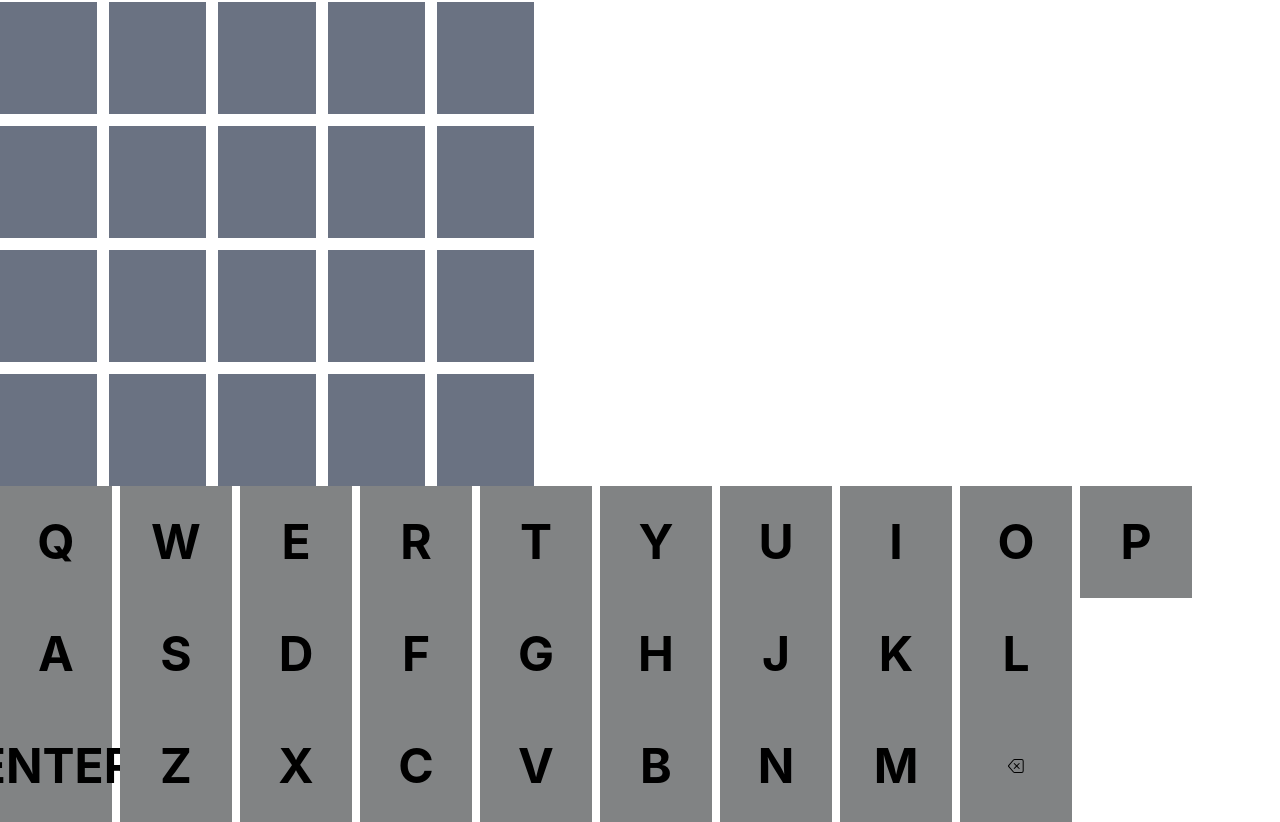
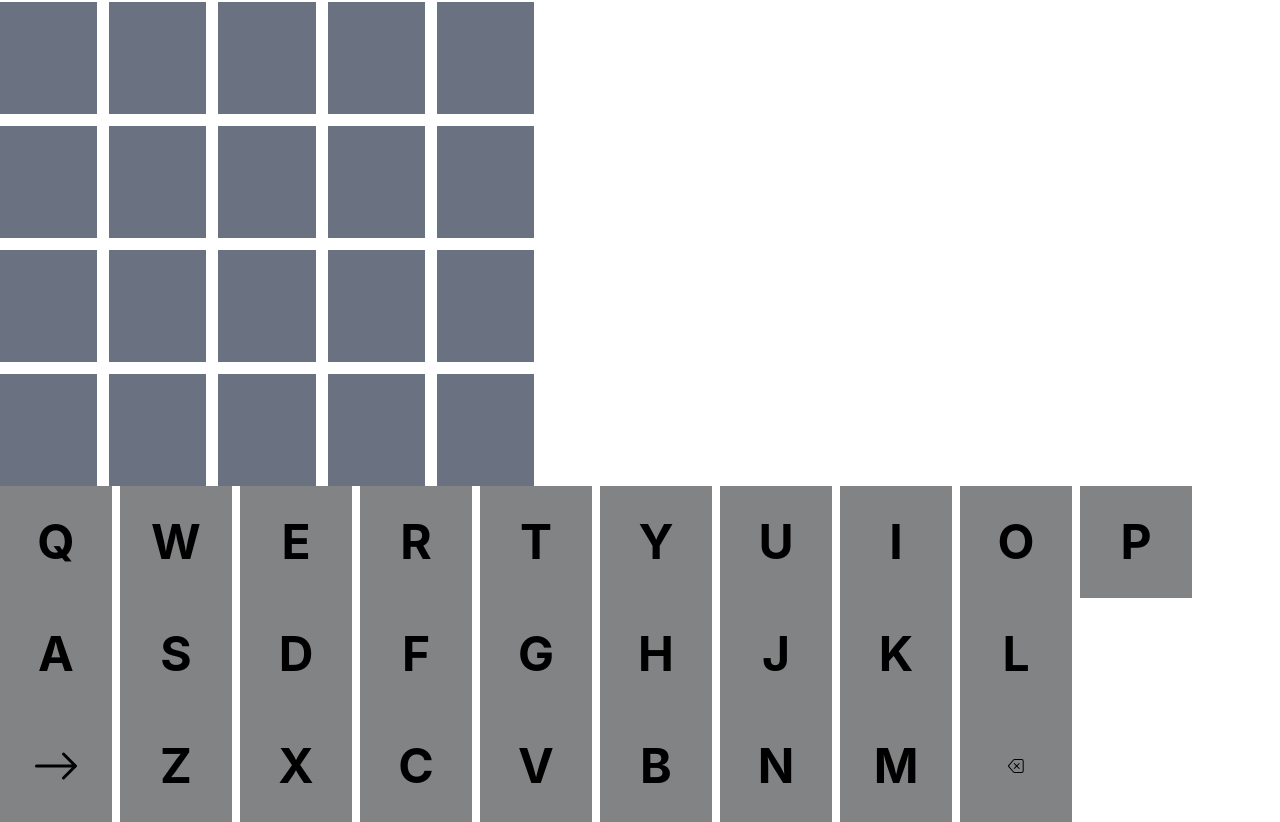
Before and after one commit to gregoriusavip/timed-wordle, a React (Vite) app in the folder reactapp/: page / in a window 1280 px wide. Shown: the part 334-1156 px from the top of the page. Built offline with nearby package versions, Linux system fonts and the light colour scheme.

Commit message:
Clean up

```diff
--- a/reactapp/src/components/ui/Keyboard.jsx
+++ b/reactapp/src/components/ui/Keyboard.jsx
@@ -1,5 +1,6 @@
 import Key from "../game/Key";
 import Backspace from "../../assets/backspace.svg?react";
+import { BsArrowRight } from "react-icons/bs";
 
 const COLORS = {
   correct: "bg-green-600",
@@ -11,51 +12,29 @@ const COLORS = {
 export default function Keyboard({ keyboardStatus, handleInput }) {
   const topRow = ["q", "w", "e", "r", "t", "y", "u", "i", "o", "p"];
   const midRow = ["a", "s", "d", "f", "g", "h", "j", "k", "l"];
-  const botRow = ["z", "x", "c", "v", "b", "n", "m"];
+  const botRow = ["Enter", "z", "x", "c", "v", "b", "n", "m", "Backspace"];
+  const keys = [topRow, midRow, botRow];
+
+  const symbols = { Enter: BsArrowRight, Backspace: Backspace };
 
   return (
-    <>
-      <div className="flex gap-1">
-        {topRow.map((letter) => (
+    <div>
+      {keys.map((row, index) => (
+        <div key={index} className="flex gap-1">
+          {row.map((letter) => (
             <Key
               key={letter}
               letter={letter}
-            bckgColor={COLORS[keyboardStatus[letter.charCodeAt(0) - 97]]}
+              bckgColor={
+                COLORS[keyboardStatus[letter.charCodeAt(0) - 97]] ||
+                COLORS["unread"]
+              }
               handleInput={handleInput}
+              SymbolComponent={symbols[letter]}
             ></Key>
           ))}
         </div>
-      <div className="flex gap-1">
-        {midRow.map((letter) => (
-          <Key
-            key={letter}
-            letter={letter}
-            bckgColor={COLORS[keyboardStatus[letter.charCodeAt(0) - 97]]}
-            handleInput={handleInput}
-          ></Key>
       ))}
     </div>
-      <div className="flex gap-1">
-        <Key
-          letter="Enter"
-          bckgColor={COLORS.unread}
-          handleInput={handleInput}
-        ></Key>
-        {botRow.map((letter) => (
-          <Key
-            key={letter}
-            letter={letter}
-            bckgColor={COLORS[keyboardStatus[letter.charCodeAt(0) - 97]]}
-            handleInput={handleInput}
-          ></Key>
-        ))}
-        <Key
-          letter="Backspace"
-          bckgColor={COLORS.unread}
-          handleInput={handleInput}
-          SymbolComponent={Backspace}
-        ></Key>
-      </div>
-    </>
   );
 }
--- a/reactapp/src/hooks/useGame.js
+++ b/reactapp/src/hooks/useGame.js
@@ -116,7 +116,6 @@ export function useGame() {
   const handleInput = useCallback(
     (key) => {
       if (gameStatus !== "playing") return;
-
       if (key === "Enter") {
         if (guess.length === 5) {
           guessMutation.mutate();
```
Lines whose indentation alone changed are shown as unchanged.
